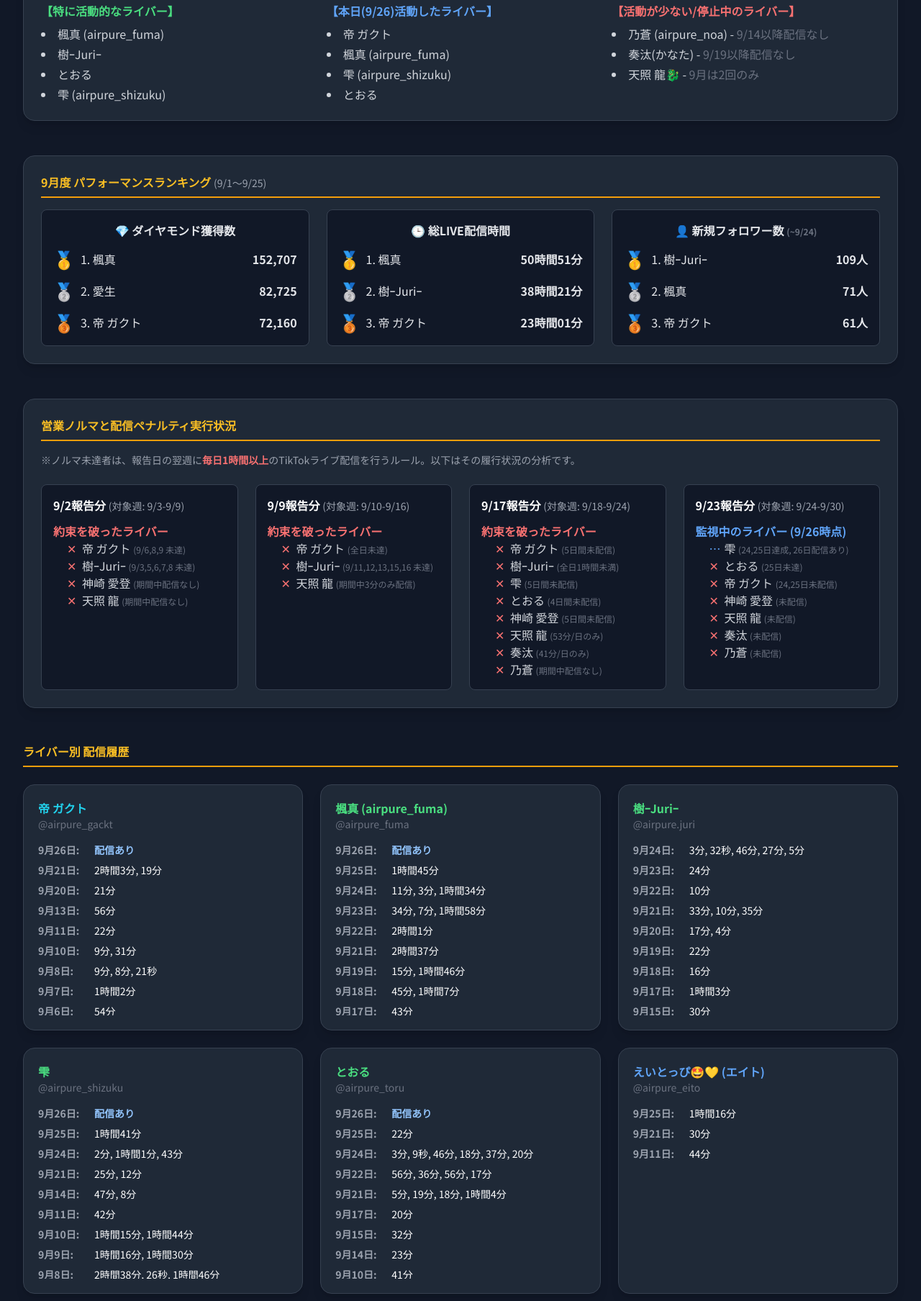
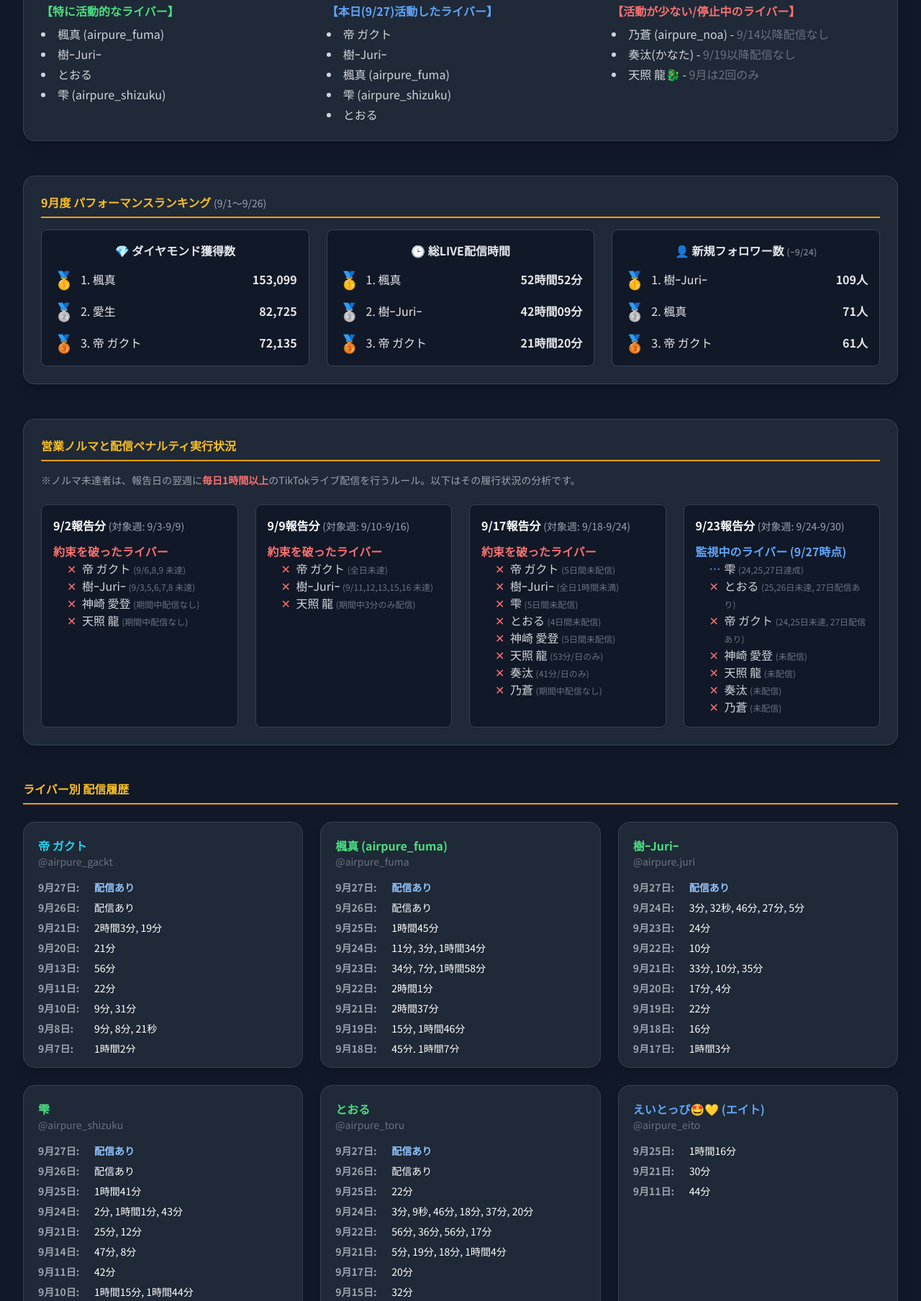
Before and after one commit to mappy0509/airpure-tiktok-report, a plain HTML site: page index.html in a window 1280 px wide. Shown: the part 214-2022 px from the top of the page at 72% size. Drawn offline with nearby package versions, Linux system fonts and the light colour scheme.

Commit message:
9月27日更新分

```diff
--- a/index.html
+++ b/index.html
@@ -73,9 +73,10 @@
                     </ul>
                 </div>
                 <div>
-                    <h3 class="font-semibold text-blue-400 mb-2">【本日(9/26)活動したライバー】</h3>
+                    <h3 class="font-semibold text-blue-400 mb-2">【本日(9/27)活動したライバー】</h3>
                     <ul class="list-disc list-inside text-gray-300 space-y-1">
                         <li>帝 ガクト</li>
+                        <li>樹ｰJuriｰ</li>
                         <li>楓真 (airpure_fuma)</li>
                         <li>雫 (airpure_shizuku)</li>
                         <li>とおる</li>
@@ -94,24 +95,24 @@
 
         <!-- NEW SECTION: パフォーマンスランキング -->
         <div class="mb-12 bg-gray-800 p-6 rounded-2xl shadow-lg border border-gray-700">
-            <h2 class="font-bold mb-4 text-amber-400 border-b-2 border-amber-500 pb-2">9月度 パフォーマンスランキング <span class="text-sm font-normal text-gray-400">(9/1～9/25)</span></h2>
+            <h2 class="font-bold mb-4 text-amber-400 border-b-2 border-amber-500 pb-2">9月度 パフォーマンスランキング <span class="text-sm font-normal text-gray-400">(9/1～9/26)</span></h2>
             <div class="grid grid-cols-1 md:grid-cols-3 gap-6 text-gray-200">
                 <!-- ダイヤモンドランキング -->
                 <div class="bg-gray-900 border border-gray-700 rounded-lg p-4">
                     <h3 class="font-bold mb-3 text-center">💎 ダイヤモンド獲得数</h3>
                     <ul class="space-y-3">
-                        <li class="flex items-center"><span class="text-2xl text-yellow-400 mr-2">🥇</span> 1. 楓真 <span class="ml-auto font-semibold">152,707</span></li>
+                        <li class="flex items-center"><span class="text-2xl text-yellow-400 mr-2">🥇</span> 1. 楓真 <span class="ml-auto font-semibold">153,099</span></li>
                         <li class="flex items-center"><span class="text-2xl text-gray-400 mr-2">🥈</span> 2. 愛生 <span class="ml-auto font-semibold">82,725</span></li>
-                        <li class="flex items-center"><span class="text-2xl text-yellow-600 mr-2">🥉</span> 3. 帝 ガクト <span class="ml-auto font-semibold">72,160</span></li>
+                        <li class="flex items-center"><span class="text-2xl text-yellow-600 mr-2">🥉</span> 3. 帝 ガクト <span class="ml-auto font-semibold">72,135</span></li>
                     </ul>
                 </div>
                 <!-- 配信時間ランキング -->
                 <div class="bg-gray-900 border border-gray-700 rounded-lg p-4">
                     <h3 class="font-bold mb-3 text-center">🕒 総LIVE配信時間</h3>
                     <ul class="space-y-3">
-                        <li class="flex items-center"><span class="text-2xl text-yellow-400 mr-2">🥇</span> 1. 楓真 <span class="ml-auto font-semibold">50時間51分</span></li>
-                        <li class="flex items-center"><span class="text-2xl text-gray-400 mr-2">🥈</span> 2. 樹ｰJuriｰ <span class="ml-auto font-semibold">38時間21分</span></li>
-                        <li class="flex items-center"><span class="text-2xl text-yellow-600 mr-2">🥉</span> 3. 帝 ガクト <span class="ml-auto font-semibold">23時間01分</span></li>
+                        <li class="flex items-center"><span class="text-2xl text-yellow-400 mr-2">🥇</span> 1. 楓真 <span class="ml-auto font-semibold">52時間52分</span></li>
+                        <li class="flex items-center"><span class="text-2xl text-gray-400 mr-2">🥈</span> 2. 樹ｰJuriｰ <span class="ml-auto font-semibold">42時間09分</span></li>
+                        <li class="flex items-center"><span class="text-2xl text-yellow-600 mr-2">🥉</span> 3. 帝 ガクト <span class="ml-auto font-semibold">21時間20分</span></li>
                     </ul>
                 </div>
                 <!-- 新規フォロワーランキング (9/24時点) -->
@@ -174,11 +175,11 @@
                 <!-- 9/23報告分 -->
                 <div class="penalty-card bg-gray-900 border border-gray-700 rounded-lg p-4">
                     <h3 class="font-bold mb-3">9/23報告分 <span class="text-sm font-normal text-gray-400">(対象週: 9/24-9/30)</span></h3>
-                    <h4 class="font-semibold text-blue-400">監視中のライバー (9/26時点)</h4>
+                    <h4 class="font-semibold text-blue-400">監視中のライバー (9/27時点)</h4>
                     <ul class="text-gray-300">
-                        <li class="monitoring">雫 <span class="text-xs text-gray-500">(24,25日達成, 26日配信あり)</span></li>
-                        <li class="breaker">とおる <span class="text-xs text-gray-500">(25日未達)</span></li>
-                        <li class="breaker">帝 ガクト <span class="text-xs text-gray-500">(24,25日未配信)</span></li>
+                        <li class="monitoring">雫 <span class="text-xs text-gray-500">(24,25,27日達成)</span></li>
+                        <li class="breaker">とおる <span class="text-xs text-gray-500">(25,26日未達, 27日配信あり)</span></li>
+                        <li class="breaker">帝 ガクト <span class="text-xs text-gray-500">(24,25日未達, 27日配信あり)</span></li>
                         <li class="breaker">神崎 愛登 <span class="text-xs text-gray-500">(未配信)</span></li>
                         <li class="breaker">天照 龍 <span class="text-xs text-gray-500">(未配信)</span></li>
                         <li class="breaker">奏汰 <span class="text-xs text-gray-500">(未配信)</span></li>
@@ -198,7 +199,8 @@
                 <h3 class="font-bold text-cyan-400">帝 ガクト</h3>
                 <p class="text-sm text-gray-500 mb-4">@airpure_gackt</p>
                 <div class="space-y-2 text-sm max-h-60 overflow-y-auto pr-2">
-                    <p class="flex items-start"><span class="date-badge font-semibold text-gray-400">9月26日:</span> <span class="ml-2 text-blue-300 font-bold">配信あり</span></p>
+                    <p class="flex items-start"><span class="date-badge font-semibold text-gray-400">9月27日:</span> <span class="ml-2 text-blue-300 font-bold">配信あり</span></p>
+                    <p class="flex items-start"><span class="date-badge font-semibold text-gray-400">9月26日:</span> <span class="ml-2">配信あり</span></p>
                     <p class="flex items-start"><span class="date-badge font-semibold text-gray-400">9月21日:</span> <span class="ml-2">2時間3分, 19分</span></p>
                     <p class="flex items-start"><span class="date-badge font-semibold text-gray-400">9月20日:</span> <span class="ml-2">21分</span></p>
                     <p class="flex items-start"><span class="date-badge font-semibold text-gray-400">9月13日:</span> <span class="ml-2">56分</span></p>
@@ -219,7 +221,8 @@
                 <h3 class="font-bold text-green-400">楓真 (airpure_fuma)</h3>
                 <p class="text-sm text-gray-500 mb-4">@airpure_fuma</p>
                 <div class="space-y-2 text-sm max-h-60 overflow-y-auto pr-2">
-                    <p class="flex items-start"><span class="date-badge font-semibold text-gray-400">9月26日:</span> <span class="ml-2 text-blue-300 font-bold">配信あり</span></p>
+                    <p class="flex items-start"><span class="date-badge font-semibold text-gray-400">9月27日:</span> <span class="ml-2 text-blue-300 font-bold">配信あり</span></p>
+                    <p class="flex items-start"><span class="date-badge font-semibold text-gray-400">9月26日:</span> <span class="ml-2">配信あり</span></p>
                     <p class="flex items-start"><span class="date-badge font-semibold text-gray-400">9月25日:</span> <span class="ml-2">1時間45分</span></p>
                     <p class="flex items-start"><span class="date-badge font-semibold text-gray-400">9月24日:</span> <span class="ml-2">11分, 3分, 1時間34分</span></p>
                     <p class="flex items-start"><span class="date-badge font-semibold text-gray-400">9月23日:</span> <span class="ml-2">34分, 7分, 1時間58分</span></p>
@@ -249,6 +252,7 @@
                 <h3 class="font-bold text-green-400">樹ｰJuriｰ</h3>
                 <p class="text-sm text-gray-500 mb-4">@airpure.juri</p>
                 <div class="space-y-2 text-sm max-h-60 overflow-y-auto pr-2">
+                    <p class="flex items-start"><span class="date-badge font-semibold text-gray-400">9月27日:</span> <span class="ml-2 text-blue-300 font-bold">配信あり</span></p>
                     <p class="flex items-start"><span class="date-badge font-semibold text-gray-400">9月24日:</span> <span class="ml-2">3分, 32秒, 46分, 27分, 5分</span></p>
                     <p class="flex items-start"><span class="date-badge font-semibold text-gray-400">9月23日:</span> <span class="ml-2">24分</span></p>
                     <p class="flex items-start"><span class="date-badge font-semibold text-gray-400">9月22日:</span> <span class="ml-2">10分</span></p>
@@ -278,7 +282,8 @@
                 <h3 class="font-bold text-green-400">雫</h3>
                 <p class="text-sm text-gray-500 mb-4">@airpure_shizuku</p>
                 <div class="space-y-2 text-sm max-h-60 overflow-y-auto pr-2">
-                    <p class="flex items-start"><span class="date-badge font-semibold text-gray-400">9月26日:</span> <span class="ml-2 text-blue-300 font-bold">配信あり</span></p>
+                    <p class="flex items-start"><span class="date-badge font-semibold text-gray-400">9月27日:</span> <span class="ml-2 text-blue-300 font-bold">配信あり</span></p>
+                    <p class="flex items-start"><span class="date-badge font-semibold text-gray-400">9月26日:</span> <span class="ml-2">配信あり</span></p>
                     <p class="flex items-start"><span class="date-badge font-semibold text-gray-400">9月25日:</span> <span class="ml-2">1時間41分</span></p>
                     <p class="flex items-start"><span class="date-badge font-semibold text-gray-400">9月24日:</span> <span class="ml-2">2分, 1時間1分, 43分</span></p>
                     <p class="flex items-start"><span class="date-badge font-semibold text-gray-400">9月21日:</span> <span class="ml-2">25分, 12分</span></p>
@@ -299,7 +304,8 @@
                 <h3 class="font-bold text-green-400">とおる</h3>
                 <p class="text-sm text-gray-500 mb-4">@airpure_toru</p>
                 <div class="space-y-2 text-sm max-h-60 overflow-y-auto pr-2">
-                    <p class="flex items-start"><span class="date-badge font-semibold text-gray-400">9月26日:</span> <span class="ml-2 text-blue-300 font-bold">配信あり</span></p>
+                    <p class="flex items-start"><span class="date-badge font-semibold text-gray-400">9月27日:</span> <span class="ml-2 text-blue-300 font-bold">配信あり</span></p>
+                    <p class="flex items-start"><span class="date-badge font-semibold text-gray-400">9月26日:</span> <span class="ml-2">配信あり</span></p>
                     <p class="flex items-start"><span class="date-badge font-semibold text-gray-400">9月25日:</span> <span class="ml-2">22分</span></p>
                     <p class="flex items-start"><span class="date-badge font-semibold text-gray-400">9月24日:</span> <span class="ml-2">3分, 9秒, 46分, 18分, 37分, 20分</span></p>
                     <p class="flex items-start"><span class="date-badge font-semibold text-gray-400">9月22日:</span> <span class="ml-2">56分, 36分, 56分, 17分</span></p>
```
Also changed, not shown: 2 other files.
